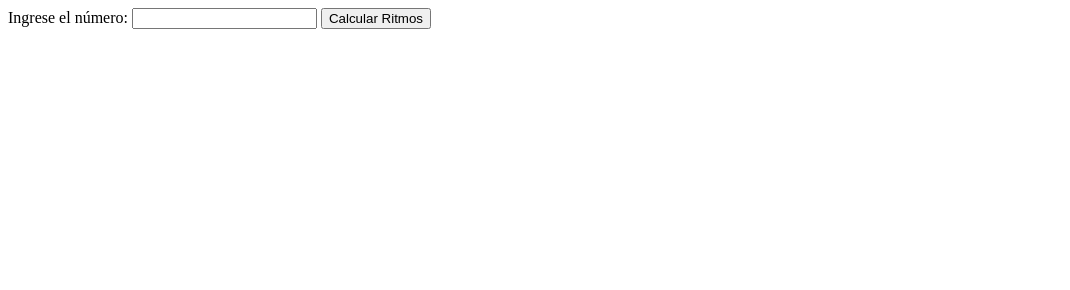
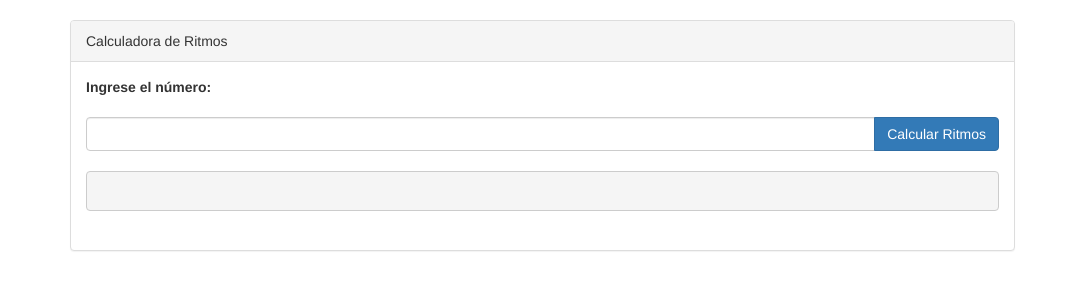
Before and after one commit to mnofresno/calculadora-ritmos, a website with bundled scripts: page web/index.html in a window 1280 px wide. Shown: the whole page, without its empty margins (0-1070 px from the left). Built offline with nearby package versions, Linux system fonts and the light colour scheme.

Commit message:
Agrego bootstrap a la pagina para mejor estetica visual

```diff
--- a/web/index.html
+++ b/web/index.html
@@ -4,6 +4,8 @@
 		<meta charset="ISO-8859-1">
 		<script src="https://cdnjs.cloudflare.com/ajax/libs/lodash.js/4.17.4/lodash.min.js"></script>
 		<script src="https://code.jquery.com/jquery-3.2.1.min.js"></script>
+		<script src="https://maxcdn.bootstrapcdn.com/bootstrap/3.3.7/js/bootstrap.min.js"></script>
+		<link href="https://maxcdn.bootstrapcdn.com/bootstrap/3.3.7/css/bootstrap.min.css" rel="stylesheet" integrity="sha384-BVYiiSIFeK1dGmJRAkycuHAHRg32OmUcww7on3RYdg4Va+PmSTsz/K68vbdEjh4u" crossorigin="anonymous">
 		<script src="../index.js"></script>
 		<script>
 			$(document).ready(function()
@@ -27,15 +29,35 @@
 			});
 		</script>
 	</head>
-	<body>
-		<form onsubmit="return false">
-			<label for="numero">
-				Ingrese el n&uacute;mero:
-				<input id="numero" type="number"/>
-			</label>
-			<button id="botonCalcular" type="submit">Calcular Ritmos</button>
-			<pre id="output">
-			</pre>
-		</form>
+	<body class="container" style="padding-top: 20px">
+		<div class="row">
+			<div class="col-xs-10">
+				<div class="panel panel-default">
+					<div class="panel-heading">Calculadora de Ritmos</div>
+					<div class="panel-body">
+						<form onsubmit="return false">
+							<div class="form-group">
+								<label for="numero">Ingrese el n&uacute;mero:</label>
+
+							</div>
+
+								<div class="input-group">
+									<input id="numero" type="number" class="form-control"/>
+									<span class="input-group-btn">
+										<button id="botonCalcular" type="submit" class="btn btn-primary">Calcular Ritmos</button>
+									</span>
+								</div>
+							<div class="row">
+								<div class="col-xs-12">
+									<br />
+									<pre id="output">
+									</pre>
+								</div>
+							</div>
+						</form>
+					</div>
+				</div>
+			</div>
+		</div>
 	</body>
 </html>
```
